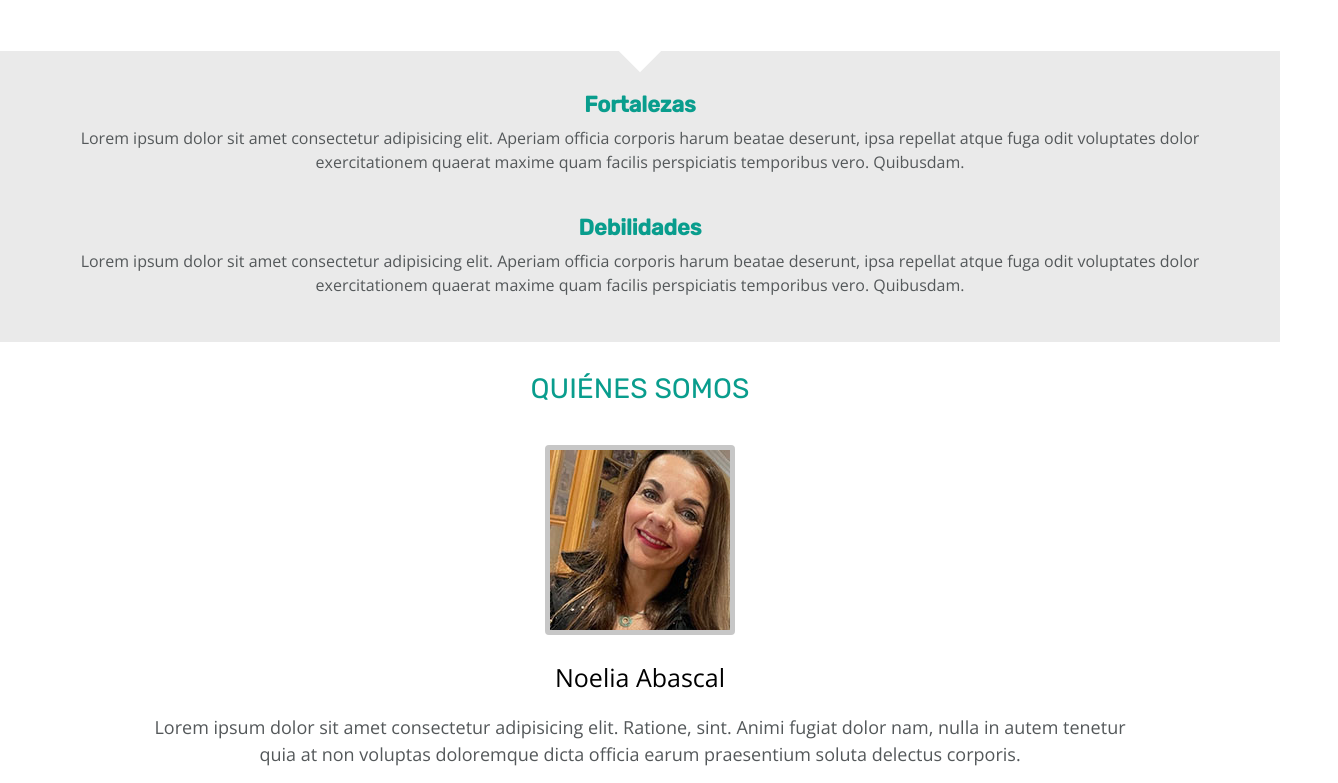
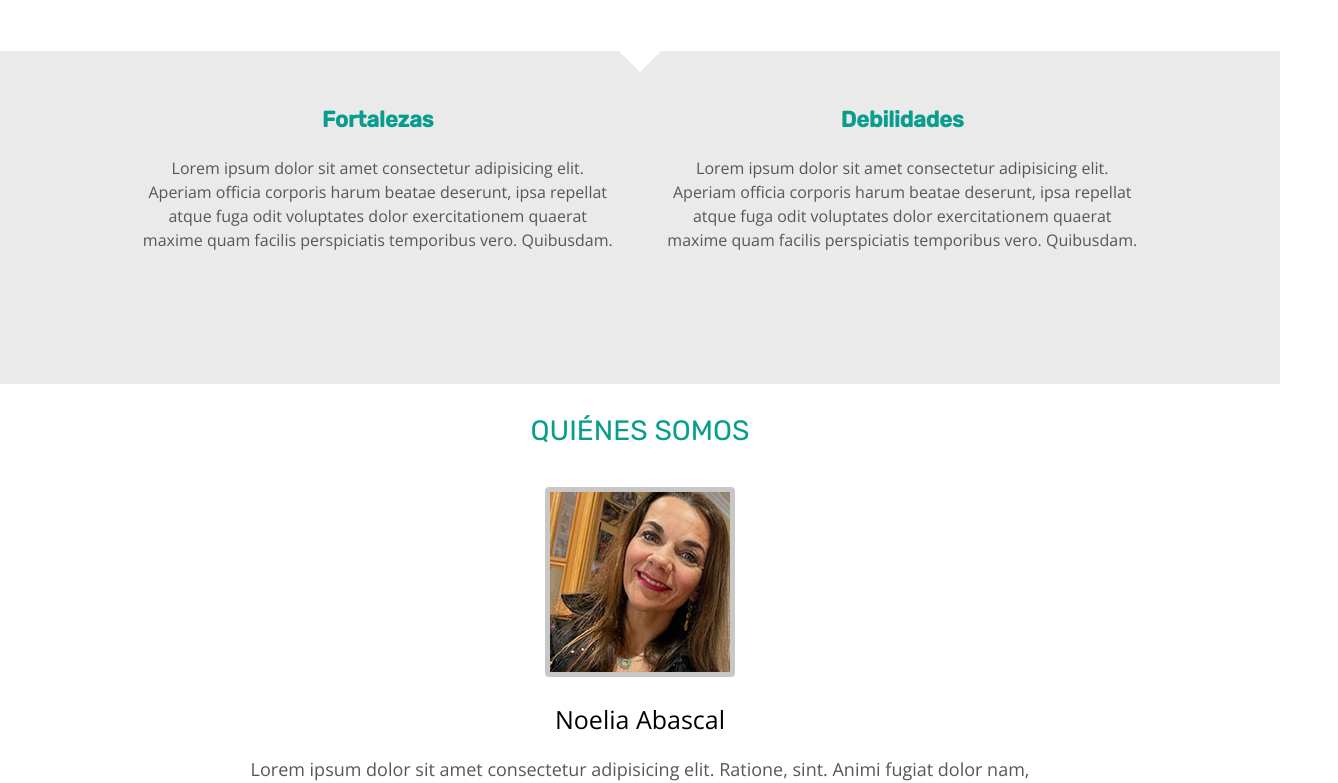
Before and after one commit to elialcodes/project-promo-w-modulo-1-team-2, a plain HTML site: page index.html in a window 1280 px wide. Shown: the part 2240-3023 px from the top of the page, 1338 px wide, since content can reach past the window. Drawn offline with nearby package versions, Linux system fonts and the light colour scheme.

Commit message:
commit antes de crear rama-fortalezas-desktop

```diff
--- a/styles/styles.css
+++ b/styles/styles.css
@@ -138,6 +138,7 @@ a:active {
 .fortalezas h2,
 .debilidades h2 {
   padding: 10px 0px;
+  margin-bottom: 15px;
   font-size: 22px;
   font-family: var(--font-titles);
   height: 45px;
@@ -413,6 +414,10 @@ footer {
 /*=======================*/
 
 @media (min-width: 1200px) {
+  .principal-column {
+    text-align: center;
+    margin: 0px 138px;
+  }
   .part-1 {
     width: 1200px;
     height: 357px;
@@ -434,4 +439,15 @@ footer {
     margin: 15px 0 0;
     opacity: 0.67;
   }
+  .fortalezas-debilidades {
+    height: 333px;
+    padding: 45px 138px 60px 138px;
+    display: flex;
+    flex-direction: row;
+    gap: 45px;
+  }
+  .fortalezas-debilidades p {
+    margin: 0px;
+    padding-bottom: 60px;
+  }
 }
```
